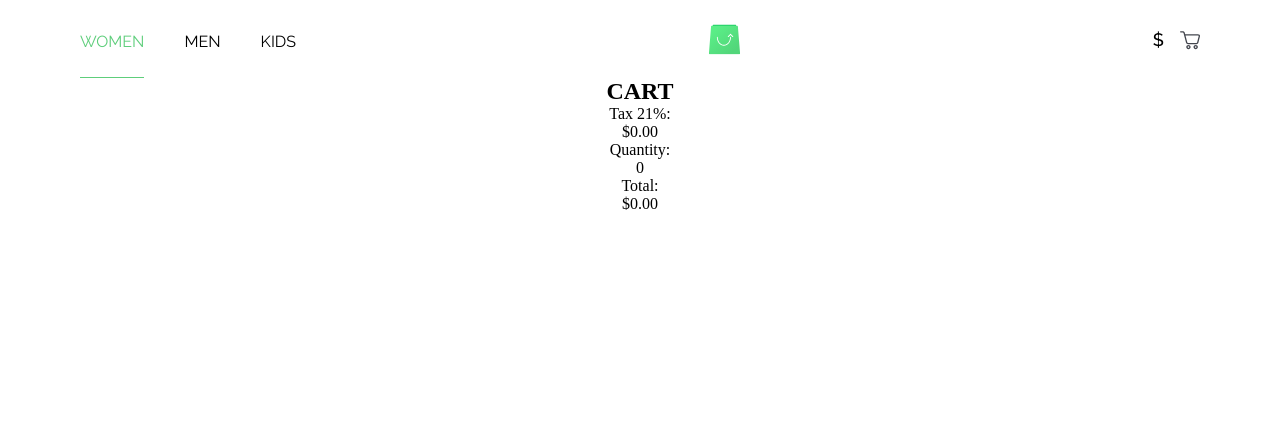
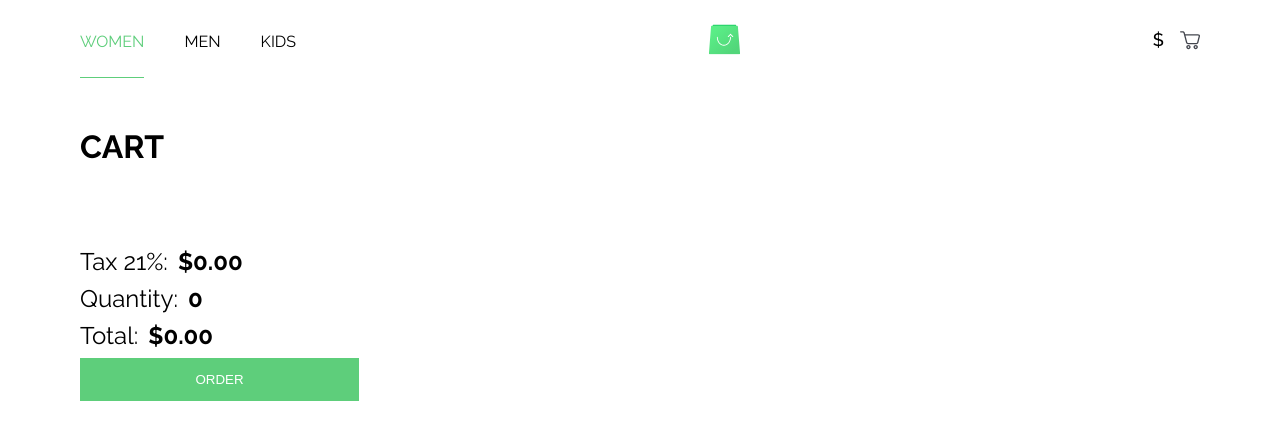
Before and after one commit to DreicLeal/scandiweb-junior-data-engineer-assignment, a React (Vite) app: page /cart in a window 1280 px wide. Shown: the top 440 px of the page. Built offline with nearby package versions, Linux system fonts and the light colour scheme.

Commit message:
feat: img carroussel

```diff
--- a/src/components/cartModal/CartModal.tsx
+++ b/src/components/cartModal/CartModal.tsx
@@ -8,16 +8,21 @@ import { useNavigate } from "react-router-dom";
 export const CartModal = () => {
   const { currency, cartValue, cartQuantity, setIsCartOpen, cart } =
     useContext(ProductContext);
-  const test = (event: React.MouseEvent<HTMLDivElement>) => {
+  const ousideModalClick = (event: React.MouseEvent<HTMLDivElement>) => {
     if (event.target === event.currentTarget) {
       setIsCartOpen(false);
     }
   };
 
+  const viewBag = () => {
+    setIsCartOpen(false)
+    navigate("/cart")
+  }
+
   const navigate = useNavigate();
 
   return (
-    <StyledCartModal onClick={test}>
+    <StyledCartModal onClick={ousideModalClick}>
       <div className="cartContainer">
         <h2>
           My Bag,{" "}
@@ -45,7 +50,7 @@ export const CartModal = () => {
                 color=""
                 border="1px solid"
                 hover="hover1"
-                onClick={() => navigate("/cart")}
+                onClick={() => viewBag()}
               />
               <Button
                 background="green"
--- a/src/components/cartModal/ProductCardModal.tsx
+++ b/src/components/cartModal/ProductCardModal.tsx
@@ -1,9 +1,10 @@
-import { useContext } from "react";
+import { useContext, useState } from "react";
 import { IProduct } from "../../database/databaseInterface";
 import { ProductContext } from "../../context/ProductContext";
 import { Button } from "../Buttons";
 import { StyledCartModalItem } from "../../styles/cartModal/CartModalItemStyle";
-
+import plus from "../../assets/plus.svg";
+import minus from "../../assets/minus.svg";
 export const ProductCardModal = (product: IProduct) => {
   const {
     currency,
@@ -11,24 +12,39 @@ export const ProductCardModal = (product: IProduct) => {
     addToCart,
     removeFromCart,
     productColorIndex,
-    pickedColor
+    pickedColor,
   } = useContext(ProductContext);
+  const cartPage = window.location.pathname === "/cart";
+  const [imgIndex, setImgIndex] = useState(0);
+  const nextImg = () => {
+    if (
+      imgIndex <
+      product.img[`${String(productColorIndex(product.id))}`].length - 1
+    ) {
+      setImgIndex(imgIndex + 1);
+    }
+  };
 
+  const previousImg = () => {
+    if (imgIndex > 0) {
+      setImgIndex(imgIndex - 1);
+    }
+  };
   return (
     <StyledCartModalItem key={product.id}>
-      <div className="infoContainer">
+      <div className={`infoContainer ${cartPage && "cartPage"}`}>
         <h3>{product.name}</h3>
         <p className="price">
           {currency}
           {(product.price * exchange()).toFixed(2)}
         </p>
         <div className="sizeContainer">
-          <p>Size:</p>
+          <p>{cartPage ? "SIZE:" : "Size:"}</p>
           <div>
             {product.size.map((size) => (
               <Button
                 text={size}
-                size="6"
+                size={cartPage ? "3" : "6"}
                 border="1px solid black"
                 background="none"
                 hover="hover1"
@@ -37,7 +53,7 @@ export const ProductCardModal = (product: IProduct) => {
           </div>
         </div>
         <div className="colorContainer">
-          <p>Color:</p>
+          <p>{cartPage ? "COLOR:" : "Color:"}</p>
           <ul>
             {product?.color.map((color, i) => (
               <li
@@ -53,7 +69,7 @@ export const ProductCardModal = (product: IProduct) => {
       <div className="imgContainer">
         <div className="quantity">
           <Button
-            size="6"
+            size={cartPage ? "5" : "6"}
             border="1px solid black"
             hover="hover1"
             background="none"
@@ -62,7 +78,7 @@ export const ProductCardModal = (product: IProduct) => {
           />
           <p>{product.quantity}</p>
           <Button
-            size="6"
+            size={cartPage ? "5" : "6"}
             border="1px solid black"
             hover="hover1"
             background="none"
@@ -70,7 +86,21 @@ export const ProductCardModal = (product: IProduct) => {
             onClick={() => removeFromCart(product)}
           />
         </div>
-        <img src={product.img[`${String(productColorIndex(product.id))}`][0]} alt="" />
+        <div className="imgCarrousselContainer">
+          {cartPage && (
+            <div className="imgButtons">
+              <img src={minus} onClick={() => previousImg()} />
+              <img src={plus} onClick={() => nextImg()} />
+            </div>
+          )}
+          <img
+            className={`currentImg ${cartPage && "cartPageImg"}`}
+            src={
+              product.img[`${String(productColorIndex(product.id))}`][imgIndex]
+            }
+            alt={product.name}
+          />
+        </div>
       </div>
     </StyledCartModalItem>
   );
--- a/src/context/ProductContext.tsx
+++ b/src/context/ProductContext.tsx
@@ -1,12 +1,14 @@
 import { createContext, useEffect, useState } from "react";
 import { IProduct } from "../database/databaseInterface";
-import { ChoosedColorsState, IProductContext, IProductContextProps } from "../interfaces/context";
+import {
+  ChoosedColorsState,
+  IProductContext,
+  IProductContextProps,
+} from "../interfaces/context";
 
 export const ProductContext = createContext({} as IProductContext);
 
 export const ProductProvider = ({ children }: IProductContextProps) => {
-
-
   const [currency, setCurrency] = useState<string>("$");
   const [cart, setCart] = useState<IProduct[]>([] as IProduct[]);
   const [siteSection, setSiteSection] = useState<string>("WOMEN");
@@ -46,13 +48,17 @@ export const ProductProvider = ({ children }: IProductContextProps) => {
     const productToDecrease = cart.find(
       (product) => product.id == pickedProduct.id
     );
-    if(productToDecrease!.quantity > 1){
-      productToDecrease!.quantity -=1;
-      const remainProducts = cart.filter(product => product.id != productToDecrease!.id)
-      setCart([...remainProducts!, productToDecrease!])
+    if (productToDecrease!.quantity > 1) {
+      productToDecrease!.quantity -= 1;
+      const remainProducts = cart.filter(
+        (product) => product.id != productToDecrease!.id
+      );
+      setCart([...remainProducts!, productToDecrease!]);
     } else {
-      const remainProducts = cart.filter(product => product.id != productToDecrease!.id)
-      setCart([...remainProducts!])
+      const remainProducts = cart.filter(
+        (product) => product.id != productToDecrease!.id
+      );
+      setCart([...remainProducts!]);
     }
   };
 
@@ -65,9 +71,7 @@ export const ProductProvider = ({ children }: IProductContextProps) => {
   };
 
   const productColorIndex = (productId: number) => {
-    return choosedColor[productId] !== undefined
-    ? choosedColor[productId]
-    : 0;
+    return choosedColor[productId] !== undefined ? choosedColor[productId] : 0;
   };
 
   useEffect(() => {
@@ -79,6 +83,10 @@ export const ProductProvider = ({ children }: IProductContextProps) => {
     );
     setCartValue(totalValue);
   }, [cart, currency]);
+
+  const order = () => {
+    return null;
+  };
 
   return (
     <ProductContext.Provider
--- a/src/pages/Cart.tsx
+++ b/src/pages/Cart.tsx
@@ -1,33 +1,39 @@
 import { useContext } from "react";
 import { ProductContext } from "../context/ProductContext";
 import { ProductCardModal } from "../components/cartModal/ProductCardModal";
+import { StyledCart } from "../styles/CartStyle";
+import { Button } from "../components/Buttons";
 
 export const Cart = () => {
-  const { currency, cartValue, cartQuantity, setIsCartOpen, cart } =
+  const { currency, cartValue, cartQuantity, cart } =
     useContext(ProductContext);
   return (
-    <div className="cartContainer">
+    <StyledCart>
       <h2>CART</h2>
       <ul className="cartItems">
         {cart.map((product) => ProductCardModal(product))}
       </ul>
       <div className="summary">
-        <div className="tax ">
-          <p>Tax 21%:</p>
-          <p>{currency}{(cartValue*.21).toFixed(2)}</p>
+        <div className="flex">
+          <p className="title">Tax 21%:</p>
+          <p className="info">
+            {currency}
+            {(cartValue * 0.21).toFixed(2)}
+          </p>
         </div>
-        <div className="quantity">
-          <p>Quantity:</p>
-          <p>{cartQuantity}</p>
+        <div className="flex">
+          <p className="title">Quantity:</p>
+          <p className="info">{cartQuantity}</p>
         </div>
-        <div className="totalValue">
-          <p>Total:</p>
-          <p>
-            {currency}
+        <div className="flex">
+          <p className="title">Total:</p>
+          <p className="info">
+            { currency}
             {cartValue.toFixed(2)}
           </p>
         </div>
+        <Button size="2"text="ORDER" background="green" color="white" border="none" hover="hover1"/>
       </div>
-    </div>
+    </StyledCart>
   );
 };
--- /dev/null
+++ b/src/styles/CartStyle.tsx
@@ -0,0 +1,32 @@
+import styled from "styled-components";
+
+export const StyledCart = styled.div`
+  h2 {
+    margin: 50px 0;
+    text-align: left;
+    font: var(--raleway-700-32);
+  }
+  .cartItems{
+    overflow-y: auto;
+    max-height: 720px;
+  }
+  .summary {
+    margin: 2rem 0 .5rem 0;
+    display: flex;
+    flex-direction: column;
+    width: fit-content;
+    gap: 0.5rem;
+    .flex {
+      display: flex;
+      width: fit-content;
+      gap: 10px;
+      justify-content: space-between;
+    }
+    .title {
+      font: var(--raleway-400-24);
+    }
+    .info {
+      font: var(--raleway-700-24);
+    }
+  }
+`;
--- a/src/styles/GlobalStyle.ts
+++ b/src/styles/GlobalStyle.ts
@@ -27,6 +27,7 @@ body{
   --grey2: #EEEEEE;
   --black: #1D1F22;
   --white: #FFFFFF;
+  --opacityGrey: rgba(0, 0, 0, 0.73);
 
   /* Typograph */
 --roboto-cond-700-18: 700 18px "Roboto Condensed";
@@ -34,6 +35,7 @@ body{
 --roboto-700-14: 700 14px "Roboto";
 --roboto-500-16: 500 16px "Roboto";
 --roboto-400-16: 400 16px "Roboto";
+--raleway-700-32: 700 32px "Raleway";
 --raleway-700-24: 700 24px "Raleway";
 --raleway-700-16: 700 16px "Raleway";
 --raleway-600-30: 600 30px "Raleway";
--- a/src/styles/cartModal/CartModalItemStyle.ts
+++ b/src/styles/cartModal/CartModalItemStyle.ts
@@ -11,7 +11,11 @@ export const StyledCartModalItem = styled.li`
     flex-direction: column;
     text-align: justify;
     justify-content: space-between;
+    height: 195px;
   }
+  .cartPage{
+       height: 288px;
+      }
 
   h3 {
     font: var(--raleway-300-16);
@@ -78,10 +82,28 @@ export const StyledCartModalItem = styled.li`
         font: var(--raleway-500-16);
       }
     }
-    img {
-      object-fit: cover;
-      width: 121px;
-      height: 190px;
+    .imgCarrousselContainer {
+      position: relative;
+      .imgButtons {
+        position: absolute;
+        display: flex;
+        gap: 5px;
+        z-index: 5;
+        bottom: 10px;
+        right: 10px;
+        img {
+          width: 1rem;
+          height: 1rem;
+        }
+      }
+      .currentImg {
+        object-fit: cover;
+        width: 121px;
+        height: 100%;
+      }
+      .cartPageImg{
+        width: 200px;
+      }
     }
   }
 `;
```
Also changed, not shown: src/assets/minus.svg (added), src/assets/plus.svg (added).
